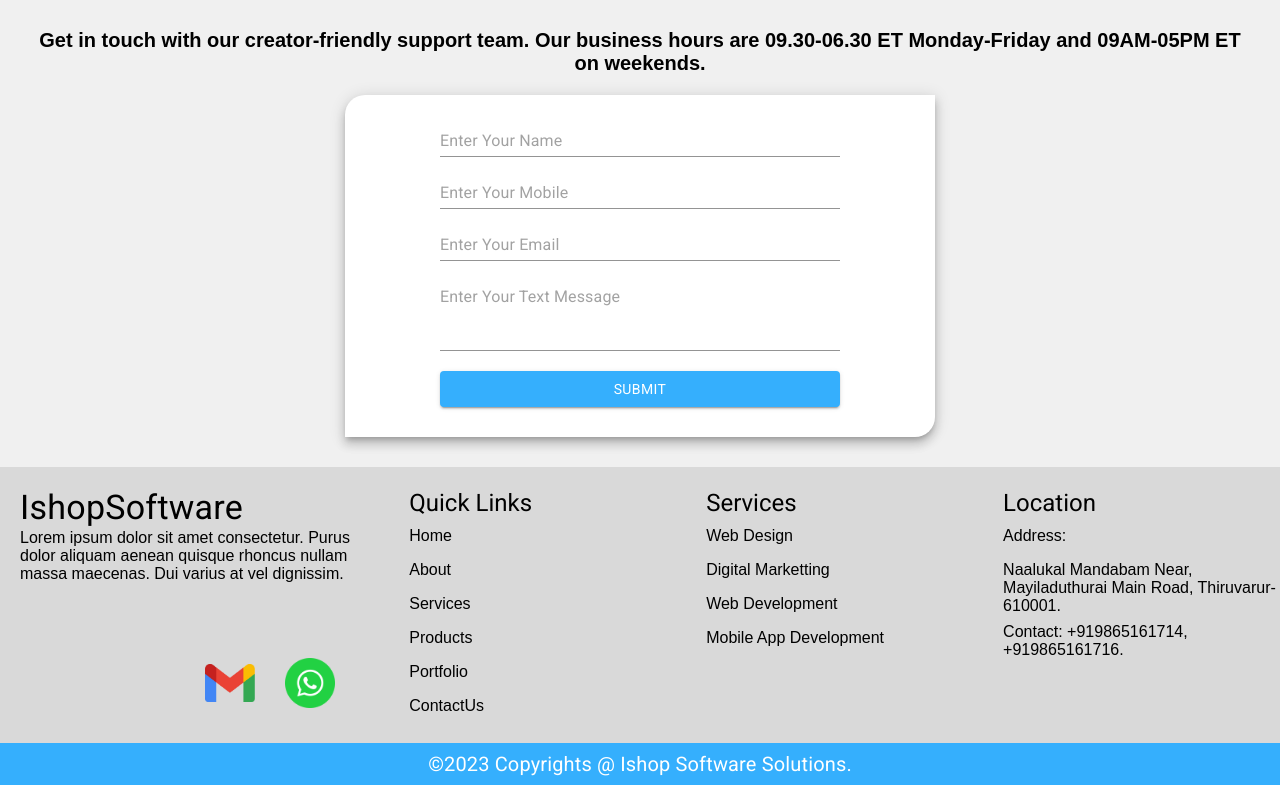
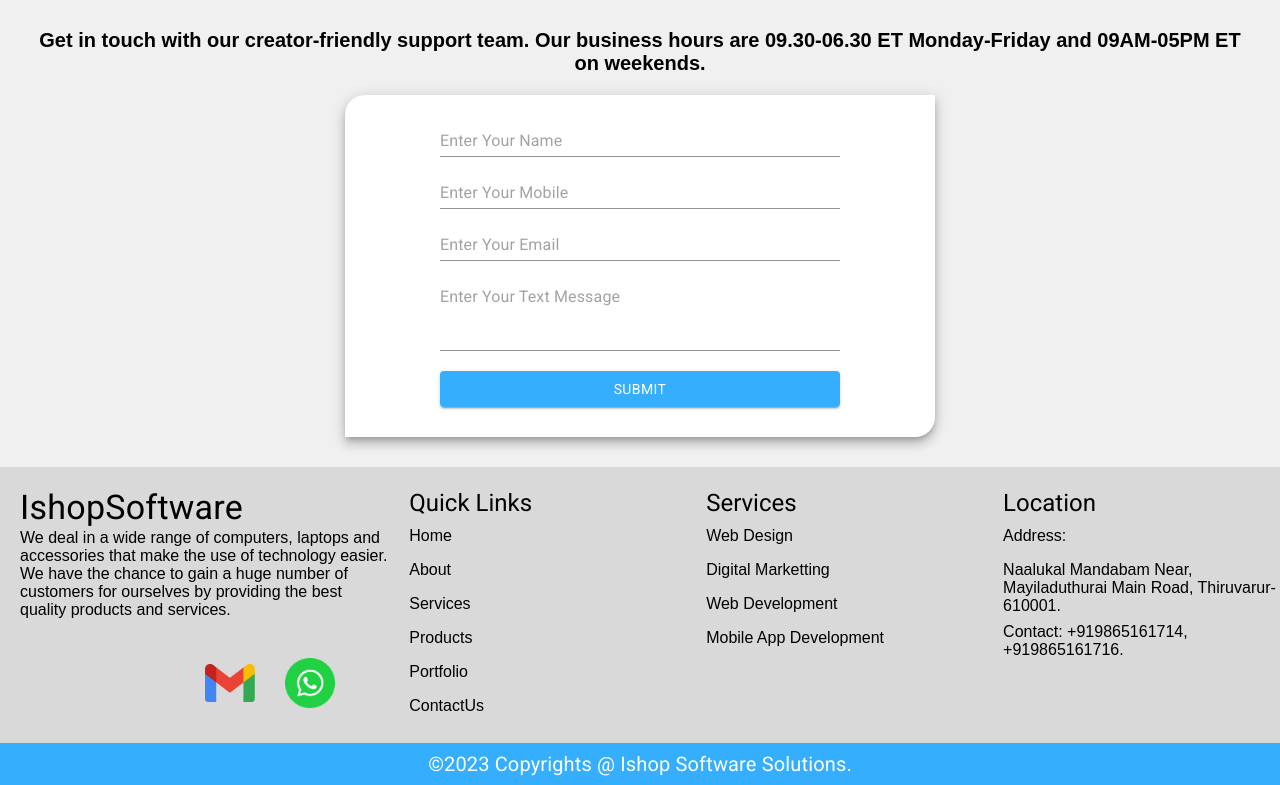
Before and after one commit to Ishop-software/iShopSoftWebsite, a React (Create React App) app: page /contact in a window 1280 px wide. Shown: the part 4720-5505 px from the top of the page. Built offline with nearby package versions, Linux system fonts and the light colour scheme; a web font is replaced by a local one.

Commit message:
Footer Content Updated

```diff
--- a/src/components/Footer/Footer.js
+++ b/src/components/Footer/Footer.js
@@ -15,7 +15,7 @@ function Footer() {
           <Box className="company-info">
             <Typography variant="h4" className="footer-title">IshopSoftware</Typography>
             <Typography variant="p" className="footer-para">
-              Lorem ipsum dolor sit amet consectetur. Purus dolor aliquam aenean quisque rhoncus nullam massa maecenas. Dui varius at vel dignissim.
+              We deal in a wide range of computers, laptops and accessories that make the use of technology easier. We have the chance to gain a huge number of customers for ourselves by providing the best quality products and services.
             </Typography>
           </Box>
           <Box className="social-media">
```
